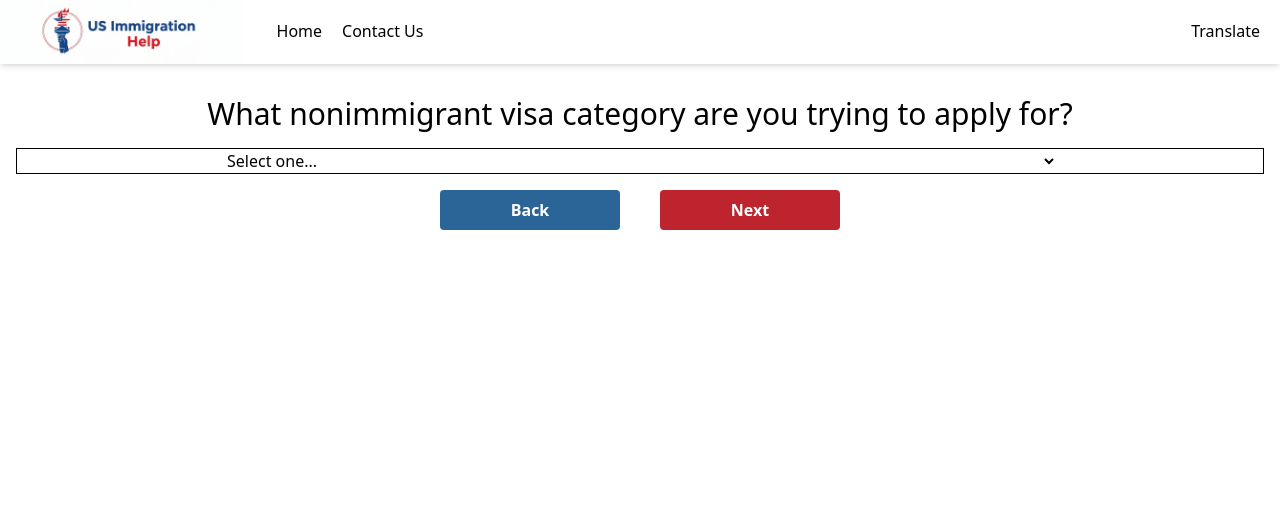
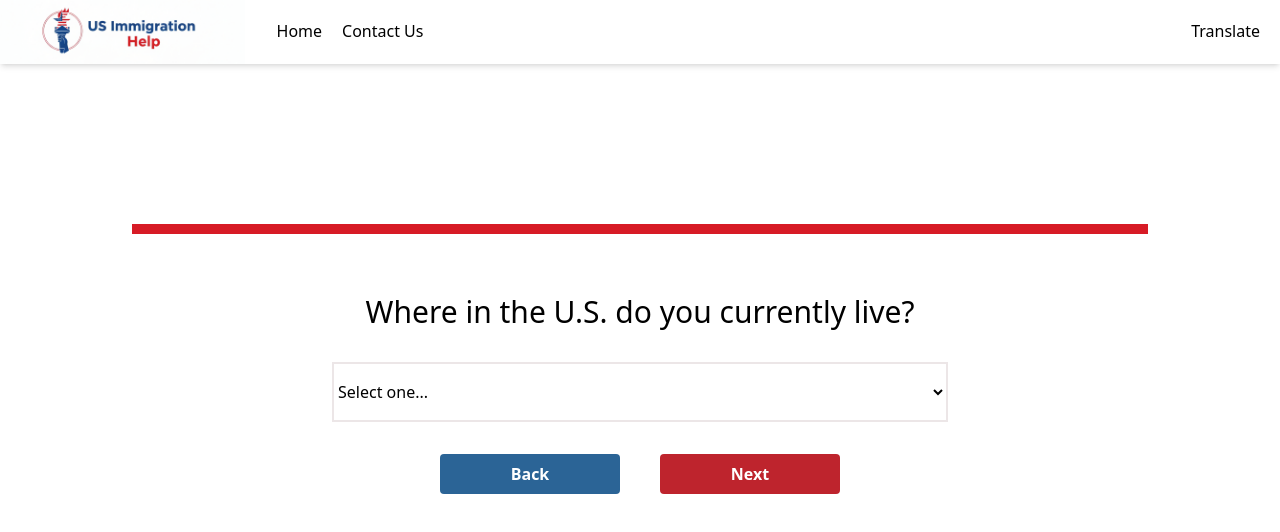
Before and after one commit to Jsatchell03/us-immigration-help, a React (Vite) app: page /questionnaire in a window 1280 px wide. Shown: the top 532 px of the page. Built offline with nearby package versions, Linux system fonts and the light colour scheme.

Commit message:
Question component done

```diff
--- a/public/questions.json
+++ b/public/questions.json
@@ -1,7 +1,7 @@
 {
     "1":{
-        "text":  "What is your nationality?",
-        "highlighted":["nationality"],
+        "text":  "What is your country of citizenship?",
+        "highlighted":[],
         "choices": "countries"
     },
     "2":{
--- a/src/components/Question.jsx
+++ b/src/components/Question.jsx
@@ -555,10 +555,6 @@ const options = {
   ],
 };
 
-function getOptions(choices) {
-  return <></>;
-}
-
 export default function Question({
   id,
   text,
@@ -567,16 +563,18 @@ export default function Question({
   setAnswers,
 }) {
   function handleChange(e) {
+    console.log(e.target.value);
     setAnswers((prev) => ({
       ...prev,
       [id]: e.target.value,
     }));
   }
   return (
-    <div className="mt-8">
-      <h1 className="text-3xl text-center">{text}</h1>
+    <div className="mt-40 m-8">
+      <hr className="mx-25 border-5 border-red"></hr>
+      <h1 className="text-3xl text-center pt-15">{text}</h1>
       {choices === "yesNo" ? (
-        <div className="flex justify-center gap-4 mt-4">
+        <div className="mt-8">
           <label>
             <input type="radio" name={id} value="yes" onChange={handleChange} />
             Yes
@@ -586,9 +584,17 @@ export default function Question({
             No
           </label>
         </div>
-      ) : (
-        <div className="flex justify-center my-4 mx-4 border">
-          <select onChange={handleChange} defaultValue="">
+      ) : [
+          "nonimmigrantVisas",
+          "nonimmigrantVisasNotSure",
+          "immigrantVisas",
+        ].includes(choices) ? (
+        <div className="flex justify-center mt-8 md:mx-50 lg:mx-75 xlg:mx-75">
+          <select
+            onChange={handleChange}
+            defaultValue=""
+            className="border-2 border-grey1 w-full h-15"
+          >
             <option value="" disabled>
               Select one...
             </option>
@@ -599,6 +605,23 @@ export default function Question({
             ))}
           </select>
         </div>
+      ) : (
+        <div className="flex justify-center mt-8 md:mx-50 lg:mx-75 xlg:mx-75">
+          <select
+            onChange={handleChange}
+            defaultValue=""
+            className="border-2 border-grey1 w-full h-15"
+          >
+            <option value="" disabled>
+              Select one...
+            </option>
+            {options[choices].map((option, index) => (
+              <option key={index} value={option[0]}>
+                {`${option}`}
+              </option>
+            ))}
+          </select>
+        </div>
       )}
     </div>
   );
--- a/src/components/Questionnaire.jsx
+++ b/src/components/Questionnaire.jsx
@@ -5,7 +5,7 @@ import Question from "./question";
 export default function Questionnaire() {
   const [questions, setQuestions] = useState({});
   const [rules, setRules] = useState({});
-  const [currQuestion, setCurrQuestion] = useState("18");
+  const [currQuestion, setCurrQuestion] = useState("4");
   const [answers, setAnswers] = useState({});
   const [loading, setLoading] = useState(true);
 
```
